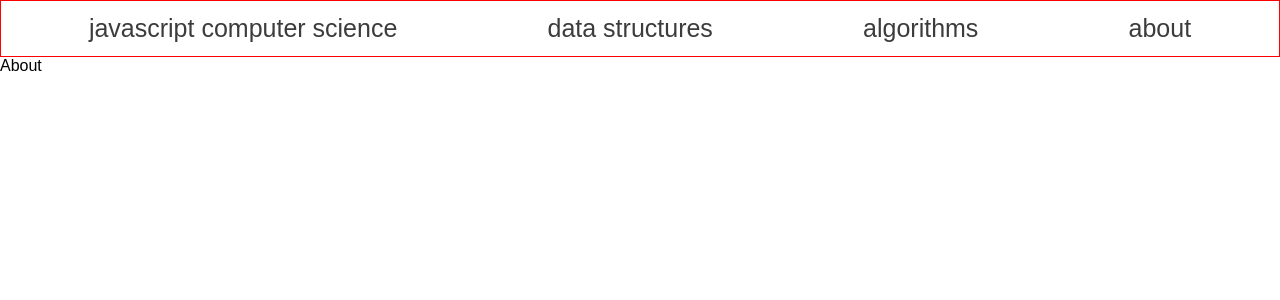
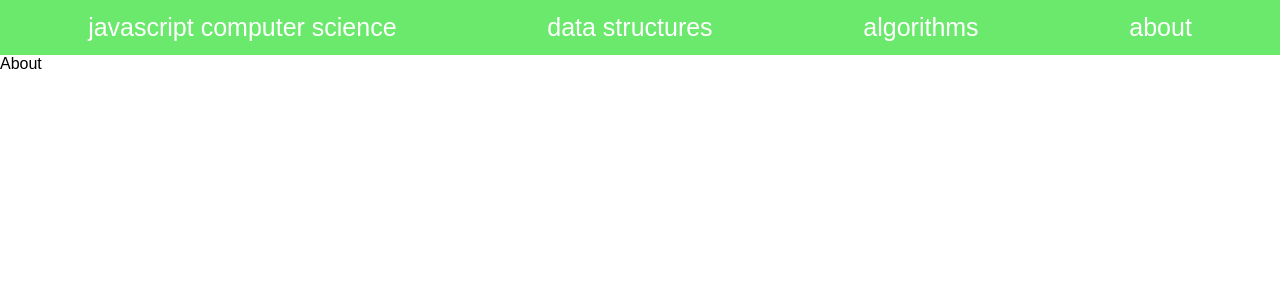
Before and after one commit to jspeda/jsdatastructures, a React (Create React App) app: page /about in a window 1280 px wide. Shown: the top 300 px of the page. Built offline with nearby package versions, Linux system fonts and the light colour scheme.

Commit message:
Adjusted styling of header.

```diff
--- a/src/App.css
+++ b/src/App.css
@@ -2,6 +2,5 @@
   text-align: center;
   display: flex;
   flex-direction: column;
-  background: #e0fbfc;
   min-height: 100vh;
 }
--- a/src/Header.css
+++ b/src/Header.css
@@ -1,19 +1,18 @@
 .header {
   display: flex;
-  border: 1px solid red;
   justify-content: space-around;
   font-size: 25px;
   padding: 1%;
   text-decoration: none;
   color: #3c3c3c;
+  background: #6be96d;
 }
 
 a {
   text-decoration: none;
-  color: inherit;
-  transition: color 0.4s, text-decoration 0.5s;
+  color: white;
 }
 
 a:hover {
-  color: #d5364e;
+  border-bottom: solid 1px white;
 }
```
